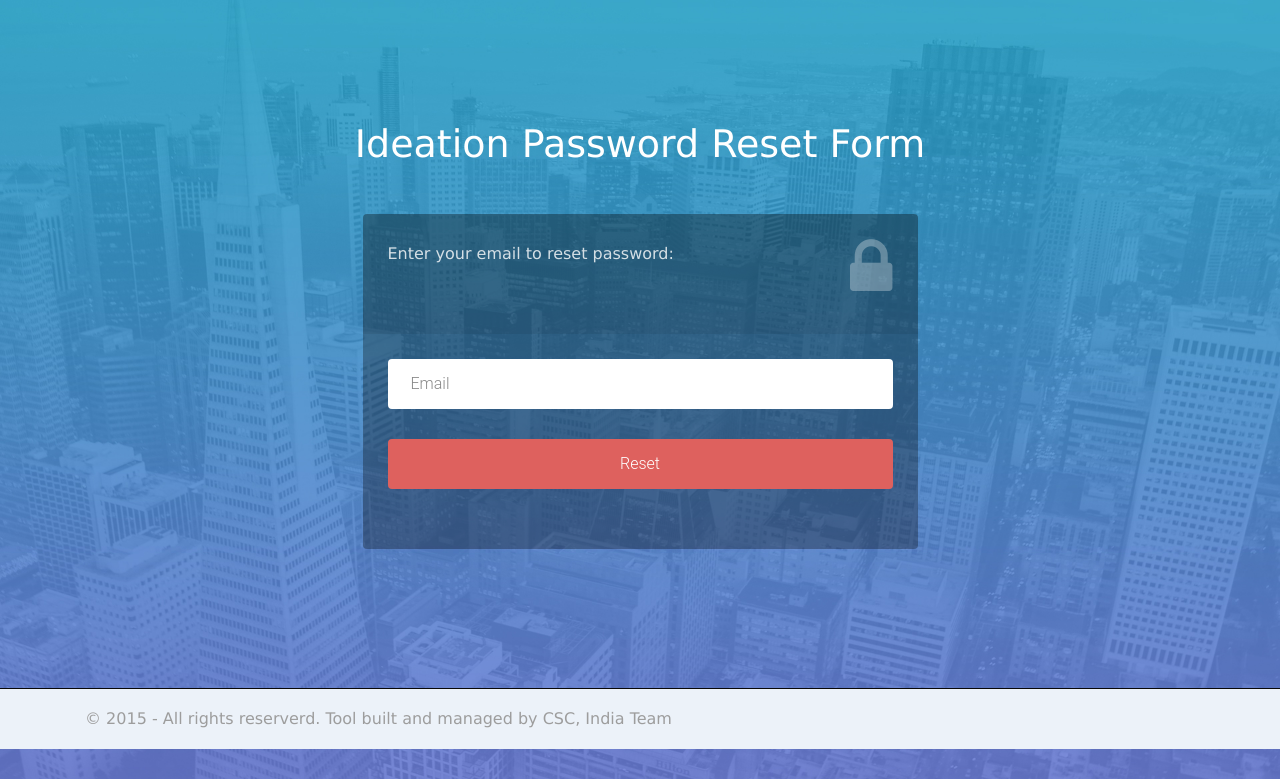
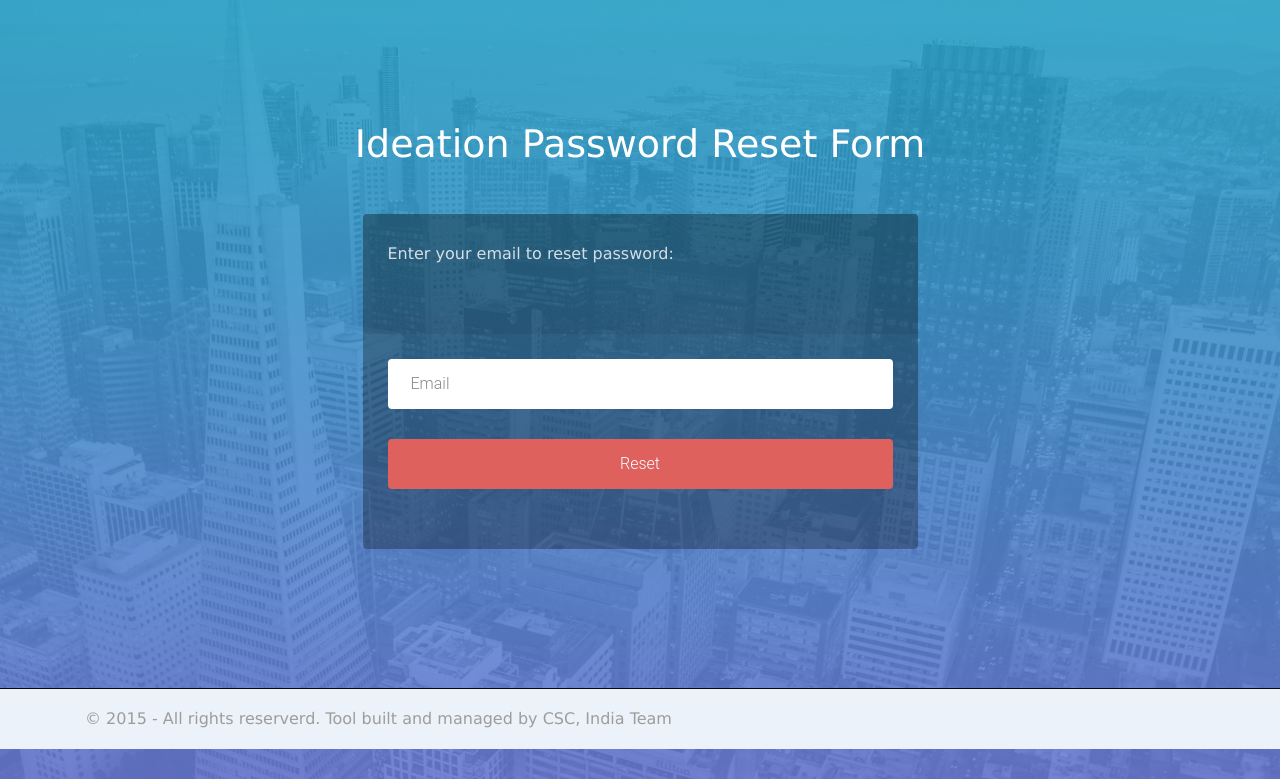
Before and after one commit to sankar-vema/py-skelton, a Django app: page /password-reset/ in a window 1280 px wide. Shown: the part 51-830 px from the top of the page. Run offline with Django 3.2, Linux system fonts and the light colour scheme; some libraries are stand-ins or nearby versions; some web fonts are replaced.

```diff
--- a/templates/base_public.html
+++ b/templates/base_public.html
@@ -17,7 +17,6 @@
 
     <link rel="stylesheet" type="text/css" href="{% block stylesheet %}{% static 'css/main.css' %}{% endblock %}" />
     <link rel="stylesheet" type="text/css" href="{% block stylesheet1 %}{% static 'css/menu.css' %}{% endblock %}" />
-    <link href="http://maxcdn.bootstrapcdn.com/font-awesome/4.2.0/css/font-awesome.min.css" rel="stylesheet">
     <!-- HTML5 shim and Respond.js IE8 support of HTML5 elements and media queries -->
     <!--[if lt IE 9]>
       <script src="https://oss.maxcdn.com/html5shiv/3.7.2/html5shiv.min.js"></script>
```
